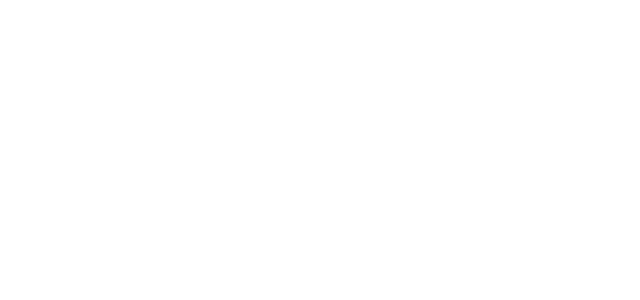
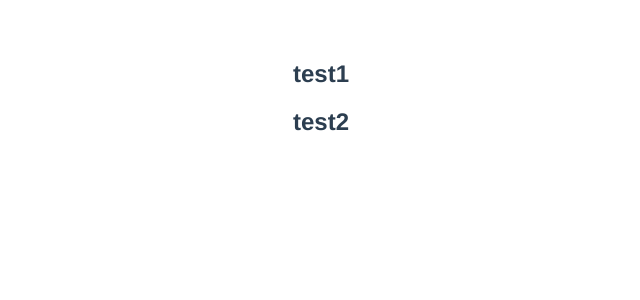
Before and after one commit to RyotaHirano/vue-youtube-search, a Vue app: page / in a window 1280 px wide. Shown: the top 300 px of the page, without its empty margins (319-959 px from the left). Built offline with nearby package versions, Linux system fonts and the light colour scheme.

Commit message:
display dummy video data for vue&vue-router&vuex

```diff
--- a/src/components/ListItem.vue
+++ b/src/components/ListItem.vue
@@ -1,7 +1,7 @@
 <template>
   <div class="c-list-item">
     <div class="c-movie">
-      <h2>{{video}}</h2>
+      <h2>{{video.title}}</h2>
     </div>
   </div>
 </template>
--- a/src/components/ListView.vue
+++ b/src/components/ListView.vue
@@ -1,8 +1,9 @@
 <template>
   <div>
     <list-item
-      v-for="video in filteringVideos"
+      v-for="(video, key) in videos"
       :video="video"
+      :key="key"
     >
     </list-item>
   </div>
--- a/src/views/Items.vue
+++ b/src/views/Items.vue
@@ -1,15 +1,14 @@
 <template>
   <div class="c-list-items">
-    <list-item
-      class="c-list-item"
+    <list-view
       :videos="hitVideos"
     >
-    </list-item>
+    </list-view>
   </div>
 </template>
 
 <script>
-  import ListItem from '../components/ListItem'
+  import ListView from '../components/ListView'
 
   export default {
     name: 'items',
@@ -19,7 +18,7 @@
       }
     },
     components: {
-      ListItem
+      ListView
     }
   }
 </script>
```
